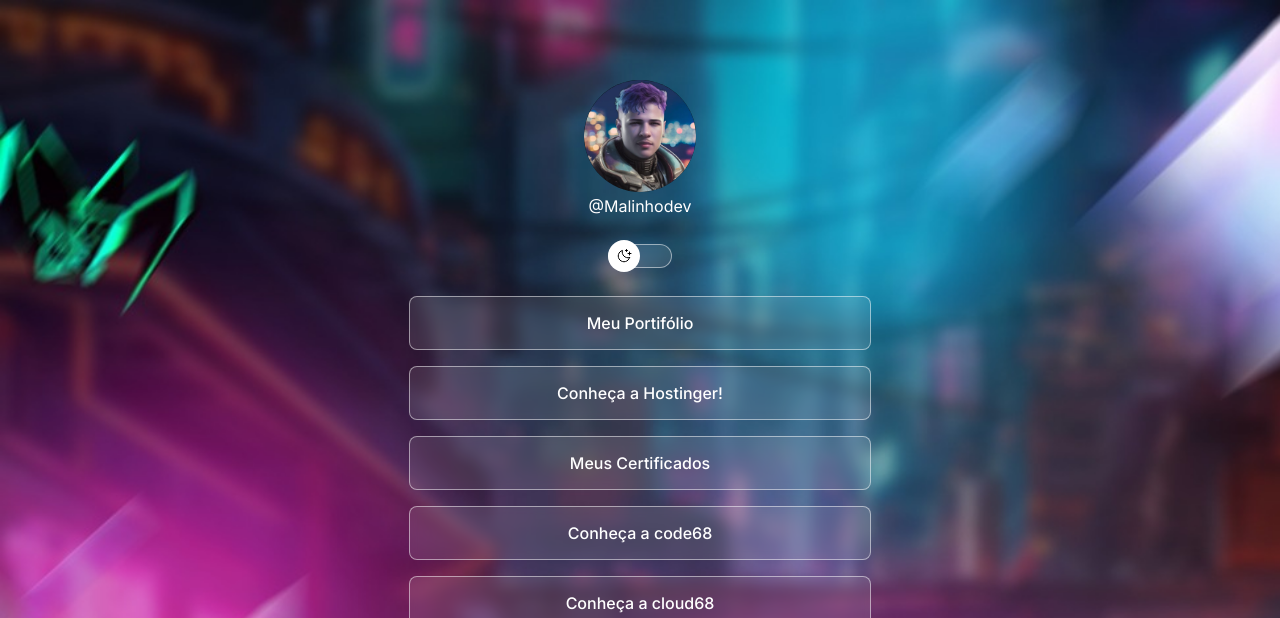
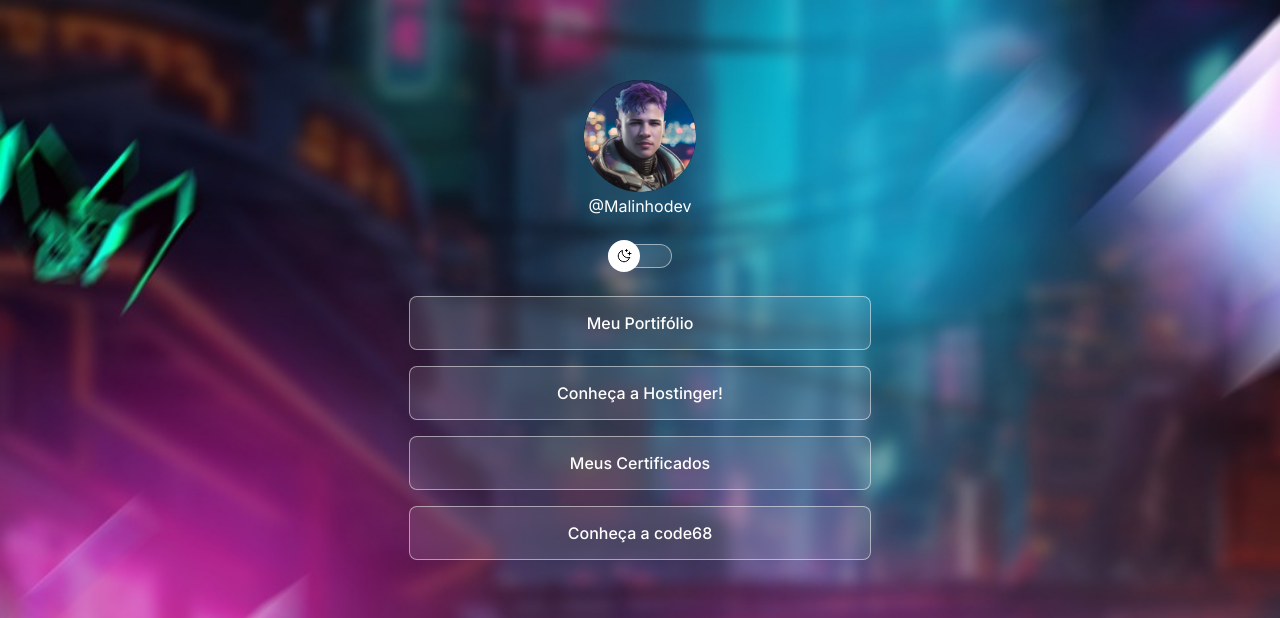
Before and after one commit to malinhodev/devlinks, a plain HTML site: page index.html in a window 1280 px wide. Shown: the top 618 px of the page. Drawn offline with nearby package versions, Linux system fonts and the light colour scheme.

Commit message:
removendo link

```diff
--- a/index.html
+++ b/index.html
@@ -26,7 +26,6 @@
             <li><a href="https://hostinger.com.br?REFERRALCODE=1MARLON72" target="_blank">Conheça a Hostinger!</a></li>
             <li><a href="https://malinhodev.github.io/certificados" target="_blank">Meus Certificados</a></li>
             <li><a href="https://agenciacode68.com" target="_blank">Conheça a code68</a></li>
-            <li><a href="https://c68.com.br" target="_blank">Conheça a cloud68</a></li>
         </ul>
         <div id="socials">
             <a href="https://github.com/malinhodev" target="_blank" rel="noopener noreferrer"><ion-icon name="logo-github"></ion-icon></a>
```
